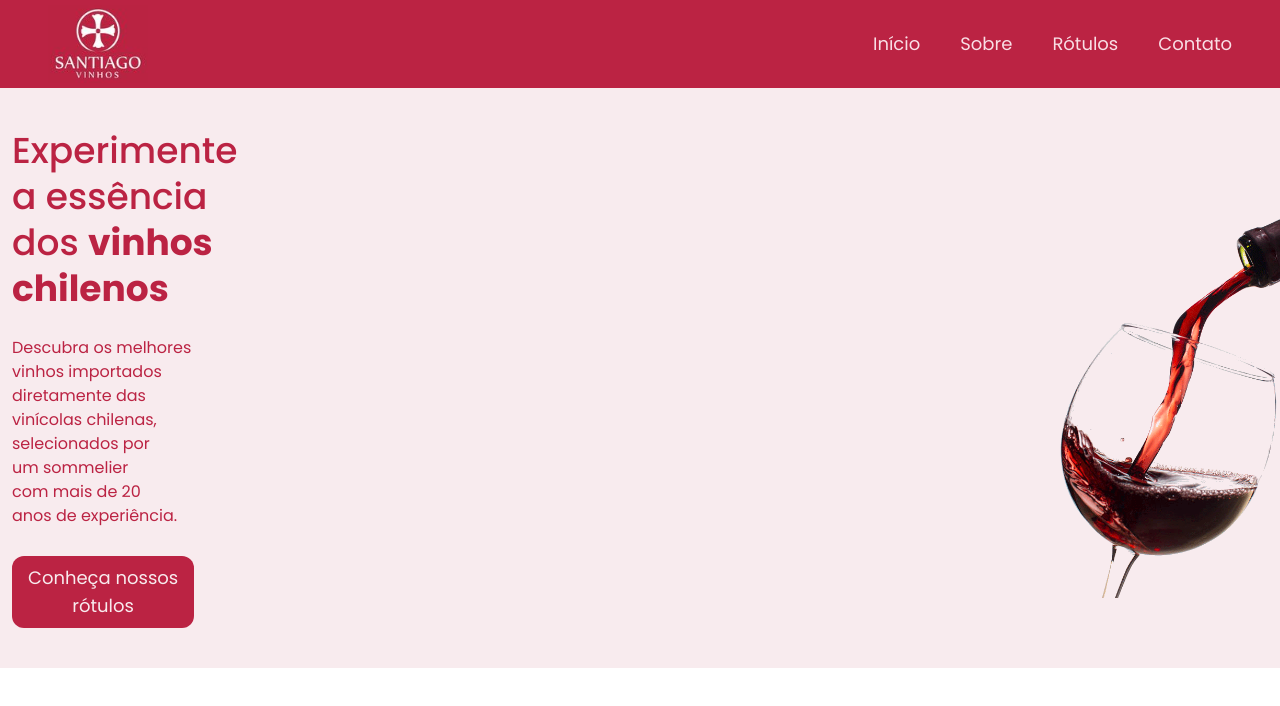
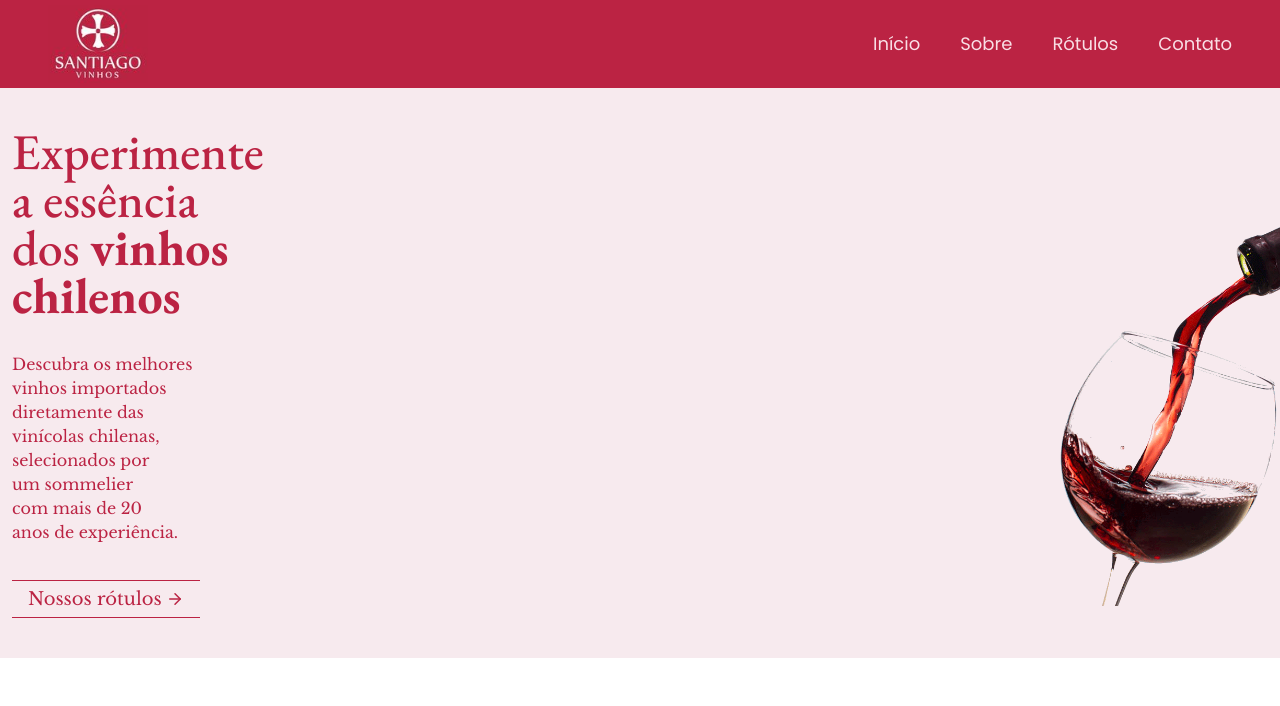
Before and after one commit to gustavormuller/santiago-vinhos, a Next.js app: page / in a window 1280 px wide. Shown: the top 706 px of the page. Built offline with nearby package versions, Linux system fonts and the light colour scheme.

Commit message:
fix: change colors and fonts

```diff
--- a/src/app/globals.css
+++ b/src/app/globals.css
@@ -1,4 +1,4 @@
-@import url("https://fonts.googleapis.com/css2?family=Poppins:ital,wght@0,100;0,200;0,300;0,400;0,500;0,600;0,700;0,800;0,900;1,100;1,200;1,300;1,400;1,500;1,600;1,700;1,800;1,900&display=swap");
+@import url('https://fonts.googleapis.com/css2?family=EB+Garamond:ital,wght@0,400..800;1,400..800&family=Libre+Baskerville:ital,wght@0,400;0,700;1,400&family=Merienda:wght@300..900&family=Poppins:ital,wght@0,100;0,200;0,300;0,400;0,500;0,600;0,700;0,800;0,900;1,100;1,200;1,300;1,400;1,500;1,600;1,700;1,800;1,900&display=swap');
 @tailwind base;
 @tailwind components;
 @tailwind utilities;
--- a/src/app/page.tsx
+++ b/src/app/page.tsx
@@ -1,5 +1,5 @@
 import ToggleMenu from "@/components/ui/ToggleMenu";
-import { ArrowRight, ArrowRightCircle, Wine } from "lucide-react";
+import { ArrowRight } from "lucide-react";
 import Image from "next/image";
 import Link from "next/link";
 
@@ -37,14 +37,14 @@ export default function Home() {
         </div>
       </nav>
       {/* <Image src="/wine-pouring.png" width={300} height={300} alt="Garrafa de vinho" className="ml-auto mt-32" /> */}
-      <section className="flex flex-col bg-[#f8ebee] py-10 font-poppins">
+      <section className="flex flex-col bg-[#f7eaee] py-10 font-libre">
         <div className="flex flex-row">
-          <div className="px-3 pb-3 relative z-10">
-            <h1 className="text-[36px] leading-[46px] font-medium text-[#bb2343] w-[230px]">
+          <div className="px-3 pb-5 relative z-10">
+            <h1 className="text-[50px] leading-[48px] font-medium text-[#bb2343] w-[230px] font-eb">
               Experimente a essência dos{" "}
               <span className="font-bold">vinhos chilenos</span>
             </h1>
-            <p className="mt-6 mb-4 text-[#bb2343]">
+            <p className="mt-8 mb-4 text-[#bb2343] font-libre">
               Descubra os melhores <br /> vinhos importados <br /> diretamente
               das <br /> vinícolas chilenas, <br /> selecionados por <br /> um
               sommelier <br /> com mais de 20 <br /> anos de experiência.
@@ -53,16 +53,16 @@ export default function Home() {
           <Image
             src="/wine-hero.png"
             alt="Logo da Santiago Vinhos"
-            className="hero-img w-[220px] mt-14 absolute right-0 z-0"
+            className="hero-img w-[220px] mt-16 absolute right-0 z-0"
             width={500}
             height={1080}
           />
         </div>
         <Link
           href="#rotulos"
-          className="text-lg text-[#f8ebee] text-center mx-3 w-fit bg-[#bb2343] px-4 py-2 rounded-xl"
+          className="text-lg text-[#bb2343] text-center mx-3 w-fit px-4 py-1 border-[#bb2343] border-y-[1.2px] flex items-center gap-1"
         >
-          Conheça nossos <br /> rótulos
+          Nossos rótulos <ArrowRight color="#bb2343" size={18} />
         </Link>
       </section>
     </main>
--- a/tailwind.config.ts
+++ b/tailwind.config.ts
@@ -61,7 +61,10 @@ const config: Config = {
   			}
   		},
 		fontFamily: {
-			'poppins': 'Poppins'
+			'poppins': 'Poppins',
+			'merienda': 'Merienda',
+			'libre': 'Libre Baskerville',
+			'eb': 'EB Garamond'
 		}
   	}
   },
```
